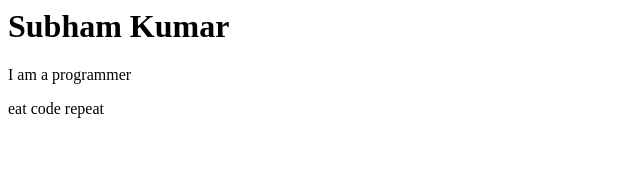
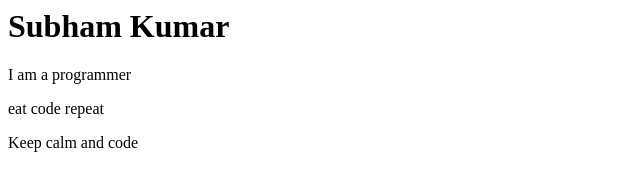
Before and after one commit to subhamskm/git-test, a website: page index.html in a window 1280 px wide. Shown: the whole page, without its empty margins (0-640 px from the left). Drawn offline with Linux system fonts and the light colour scheme.

Commit message:
fourth commit

```diff
--- a/index.html
+++ b/index.html
@@ -6,5 +6,6 @@
         <h1>Subham Kumar</h1>
         <p>I am a programmer</p>
         <p>eat code repeat</p>
+        <p>Keep calm and code</p>
     </body>
     </html>
```
Also changed, not shown: package.json (added, +24 -0 lines), 2 other files.
